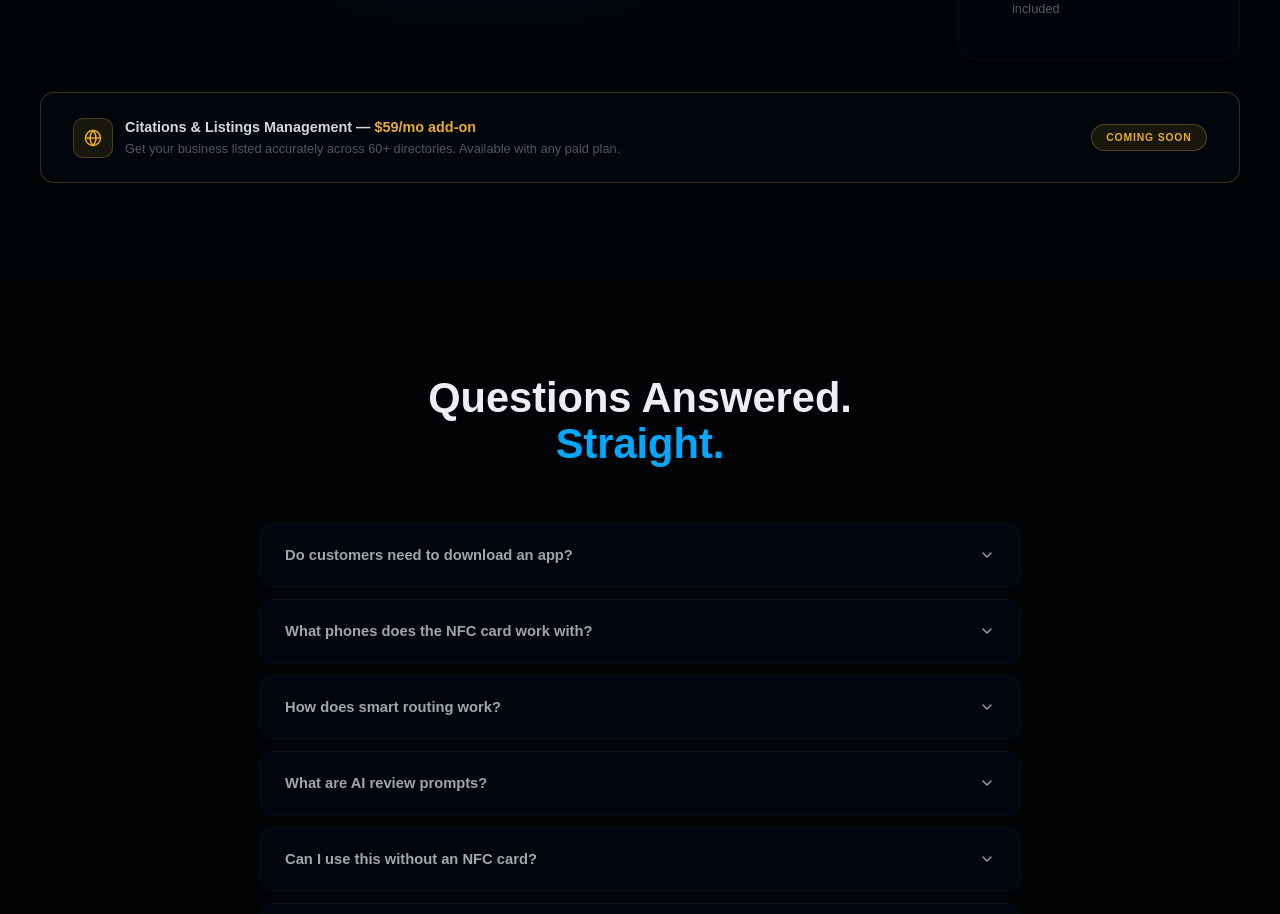
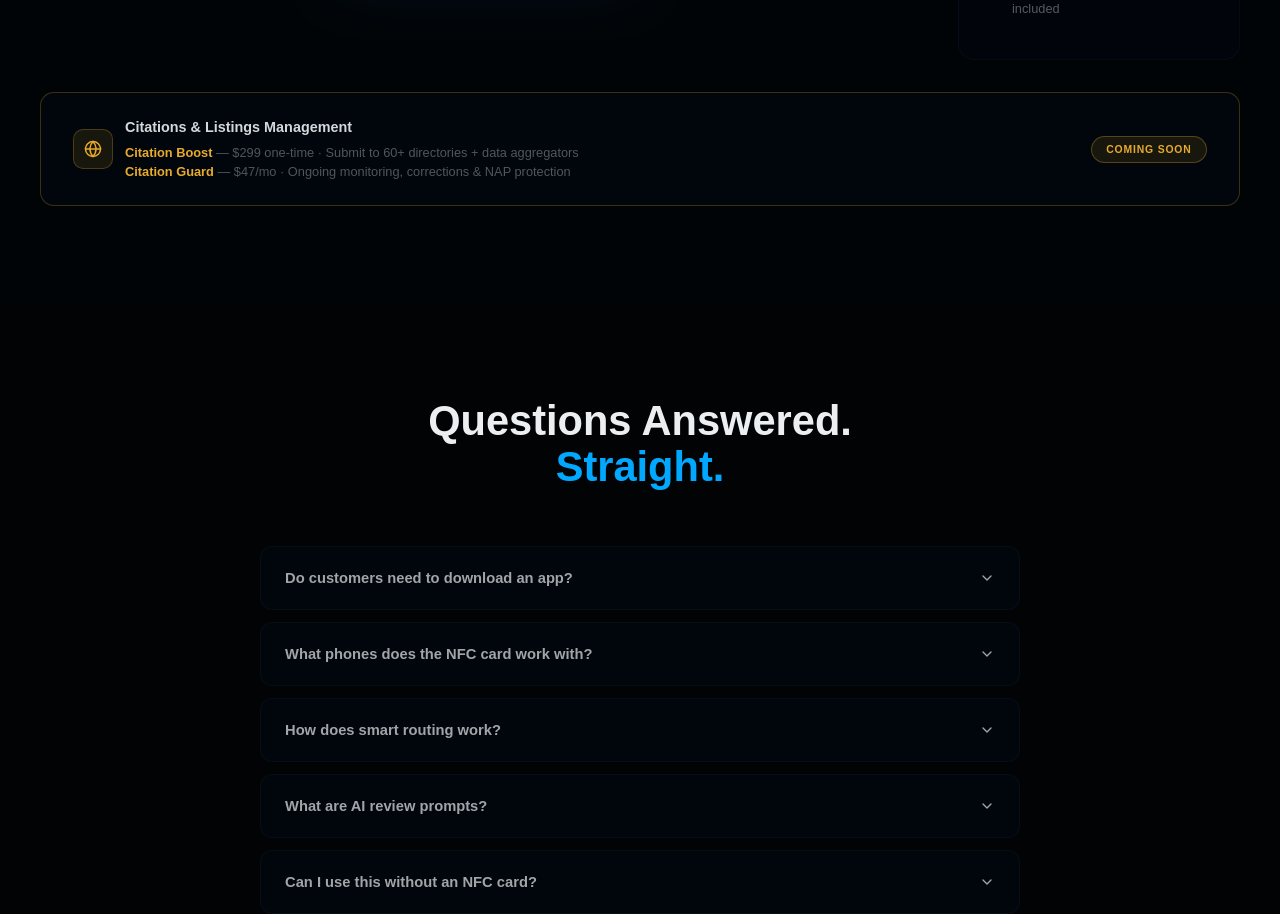
Before and after one commit to AutoRepHero/autorephero-site, a React (Vite) app: page / in a window 1280 px wide. Shown: the part 4172-5086 px from the top of the page. Built offline with nearby package versions, Linux system fonts and the light colour scheme.

Commit message:
Citations: Citation Boost $299 one-time + Citation Guard $47/mo

```diff
--- a/src/pages/LandingPage.tsx
+++ b/src/pages/LandingPage.tsx
@@ -6,7 +6,7 @@
    Prompt 1 Changes:
    - New hero: "Get More Reviews Without Asking Twice" + 3 CTAs
    - 4-tier pricing: Free Trial / RRDS Kit $149 / Core $47mo / Automation Pro $197mo
-   - Citations add-on below pricing
+   - Citations: Citation Boost $299 one-time + Citation Guard $47/mo
    - 3 testimonials (placeholder, replace with real)
    - Lead modal with 5 fields (Name, Business, Phone, Email, Website)
    - Mobile nav hamburger fix
@@ -1053,11 +1053,14 @@ function Pricing({ onGetStarted }: { onGetStarted: () => void }) {
                 fontFamily: "'Space Grotesk', sans-serif",
                 fontSize: "0.9rem", fontWeight: 800,
                 color: "oklch(0.88 0.005 255)",
-              }}>Citations & Listings Management — <span style={{ color: "oklch(0.78 0.15 80)" }}>$59/mo add-on</span></div>
+              }}>Citations & Listings Management</div>
               <div style={{
                 fontFamily: "'DM Sans', sans-serif",
-                fontSize: "0.8rem", color: "oklch(0.45 0.015 255)",
-              }}>Get your business listed accurately across 60+ directories. Available with any paid plan.</div>
+                fontSize: "0.8rem", color: "oklch(0.45 0.015 255)", marginTop: 4,
+              }}>
+                <strong style={{ color: "oklch(0.78 0.15 80)" }}>Citation Boost</strong> — $299 one-time · Submit to 60+ directories + data aggregators<br/>
+                <strong style={{ color: "oklch(0.78 0.15 80)" }}>Citation Guard</strong> — $47/mo · Ongoing monitoring, corrections & NAP protection
+              </div>
             </div>
           </div>
           <div style={{
```
